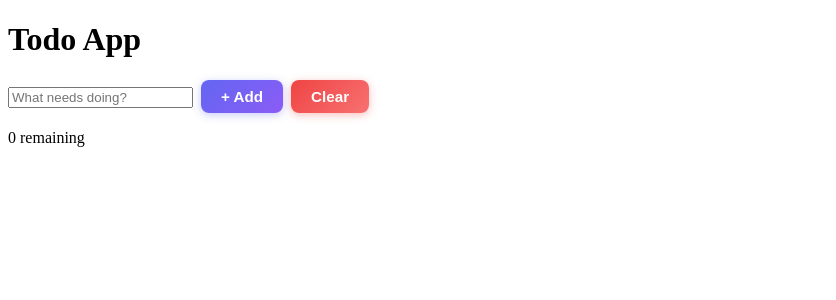
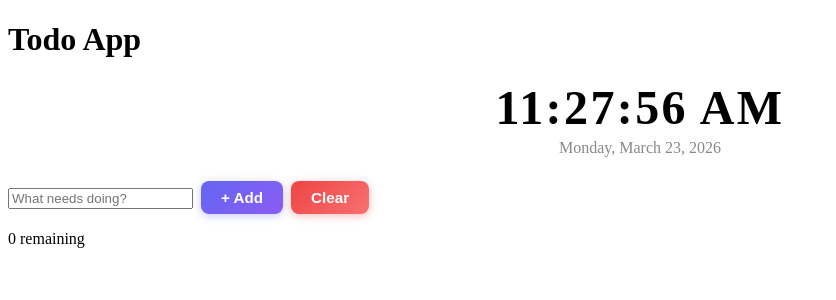
Before and after one commit to thedineshbabu/todo-app, a React (Vite) app: page / in a window 1280 px wide. Shown: the top 300 px of the page, without its empty margins (0-836 px from the left). Built offline with nearby package versions, Linux system fonts and the light colour scheme.

Commit message:
TASK-81: Add a clock in the center of the page

```diff
--- a/src/App.tsx
+++ b/src/App.tsx
@@ -1,10 +1,31 @@
-import { useState } from "react";
+import { useState, useEffect } from "react";
 
 export default function App() {
   const [text, setText] = useState("");
   const [addHovered, setAddHovered] = useState(false);
   const [clearHovered, setClearHovered] = useState(false);
   const [todos, setTodos] = useState<any[]>([]);
+  const [now, setNow] = useState(new Date());
+
+  useEffect(() => {
+    const timer = setInterval(() => setNow(new Date()), 1000);
+    return () => clearInterval(timer);
+  }, []);
+
+  const clockTime = now.toLocaleTimeString("en-US", {
+    timeZone: "America/New_York",
+    hour: "numeric",
+    minute: "2-digit",
+    second: "2-digit",
+    hour12: true,
+  });
+  const clockDate = now.toLocaleDateString("en-US", {
+    timeZone: "America/New_York",
+    weekday: "long",
+    month: "long",
+    day: "numeric",
+    year: "numeric",
+  });
 
   function addTodo() {
     if (!text.trim()) return;
@@ -43,6 +64,14 @@ export default function App() {
   return (
     <div>
       <h1>Todo App</h1>
+      <div style={{ textAlign: "center", margin: "16px 0 24px" }}>
+        <div style={{ fontSize: "3rem", fontWeight: 700, letterSpacing: "0.05em", fontVariantNumeric: "tabular-nums" }}>
+          {clockTime}
+        </div>
+        <div style={{ fontSize: "1rem", color: "#888", marginTop: "4px" }}>
+          {clockDate}
+        </div>
+      </div>
       <div>
         <input
           value={text}
```
Also changed, not shown: 1 other file (tests, documents, lock files or other folders).
